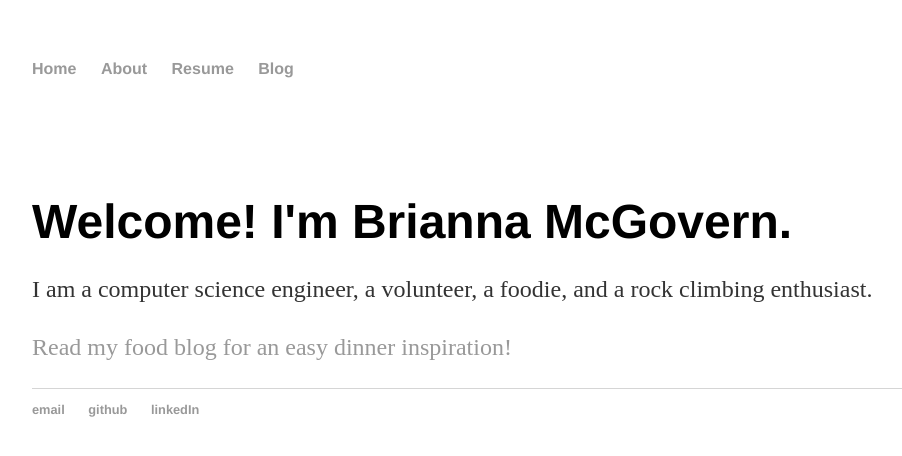
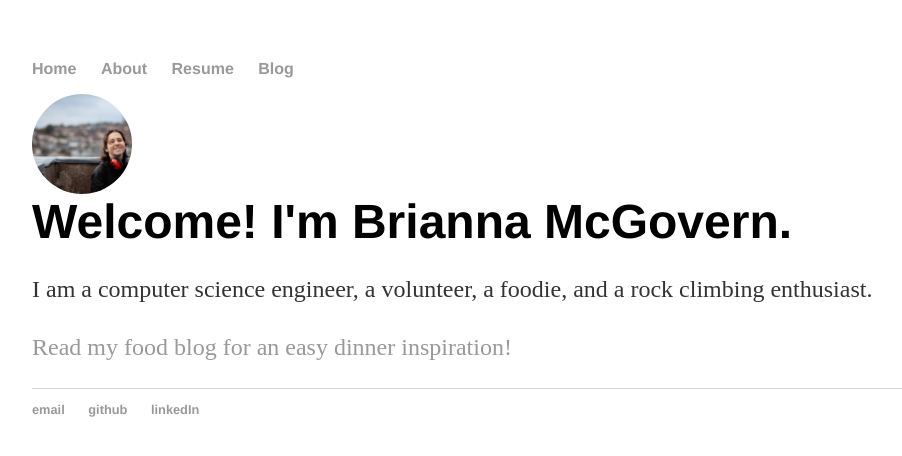
Before and after one commit to bmcgovern007/bmcgovern007.github.io, a Jekyll site: the page built from index.html, in a window 1280 px wide. Shown: the top 456 px of the page, without its empty margins (160-1062 px from the left). Built offline with Jekyll 4.4.1, drawn with Linux system fonts in a browser that asks for light colours.

Commit message:
Update main.css

```diff
--- a/css/main.css
+++ b/css/main.css
@@ -7,14 +7,13 @@ body {
     width: 100px;
     height: 100px;
     position: relative;
+    align-content: center;
     overflow: hidden;
     border-radius: 50%;
 }
 
 img.profile {
     position: relative;
-    right: 800px;
-    display: inline;
     margin: auto;
     height: 110%;
     width: auto;
```
